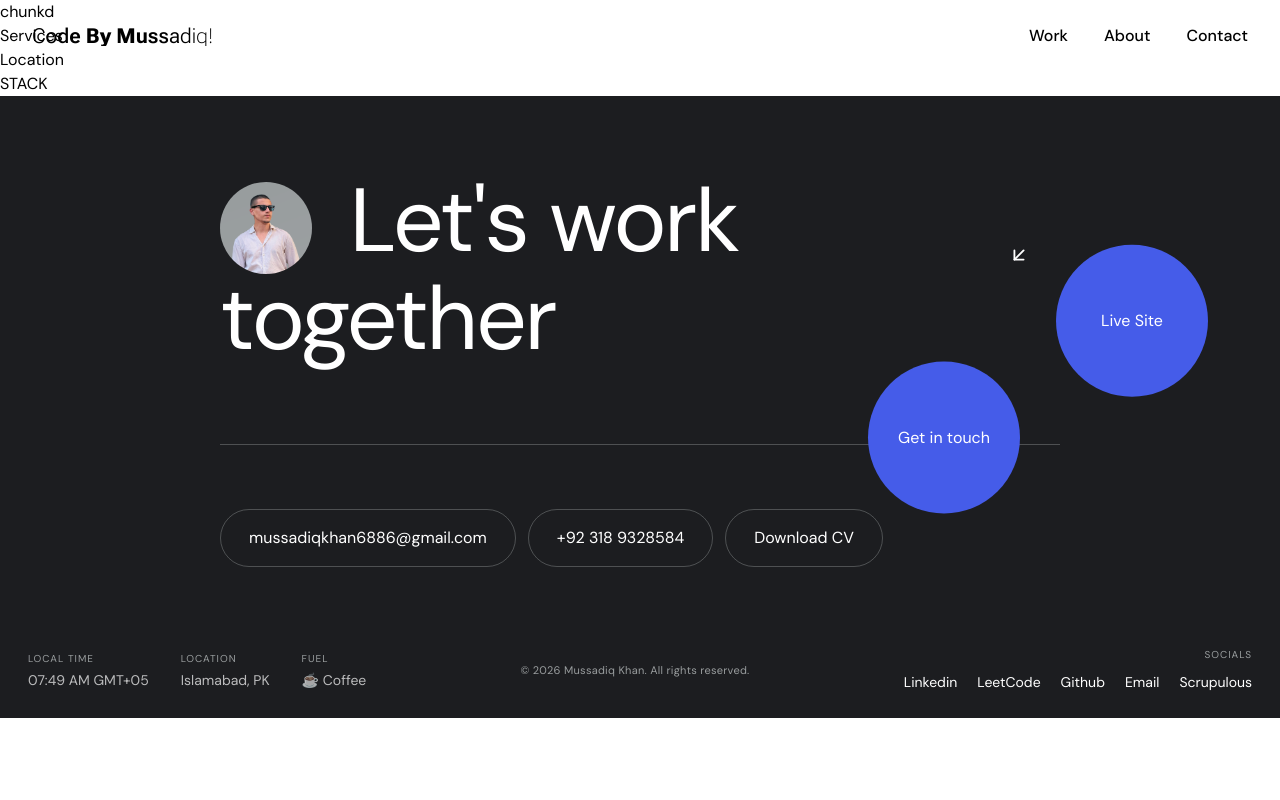
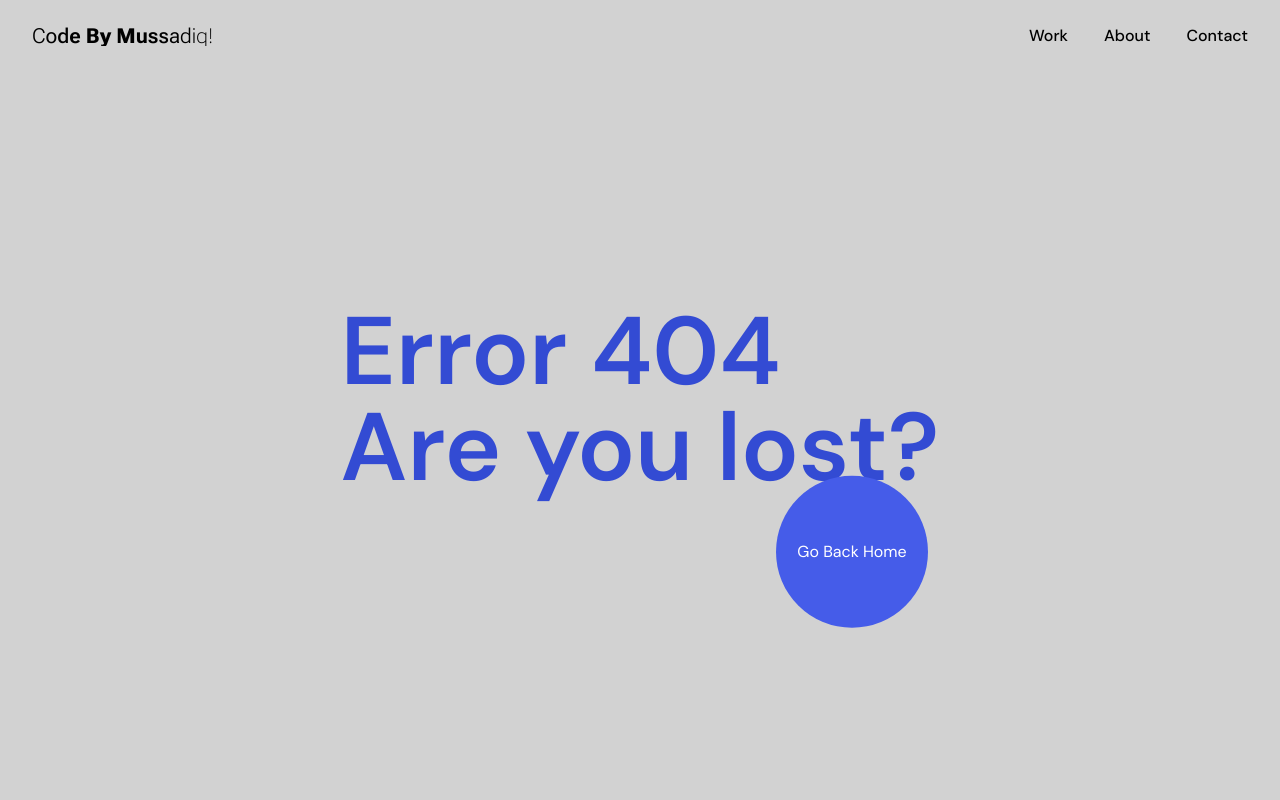
Before and after one commit to mussadiqkhan6886/portfolionew, a Next.js app: page /work/chunkd in a window 1280 px wide. Shown: the top 800 px of the page. Built offline with nearby package versions, Linux system fonts and the light colour scheme.

Commit message:
completed error page

```diff
--- a/app/work/[slug]/page.tsx
+++ b/app/work/[slug]/page.tsx
@@ -1,5 +1,6 @@
 import FloatEffect from '@/components/ui/FloatEffect'
 import MagnetText from '@/components/ui/MagnetEffect'
+import { projects } from '@/constants'
 import Link from 'next/link'
 import React from 'react'
 
@@ -9,19 +10,38 @@ interface Params {
 
 const SingleWork = async ({params}: Params) => {
   const {slug} = await params
+
+  const project = projects.find(p => p.link === slug)
+
+  if(!project){
+    return <main className="bg-border relative text-ctr-dark flex items-center justify-center h-screen">
+      <h1 className="font-semibold text-5xl md:text-6xl lg:text-8xl">
+        Error 404
+        <br />
+        Are you lost?
+      </h1>
+       <div className="absolute left-3/4 bottom-[30%] lg:bottom-[50%] -translate-x-3/2 -translate-y-3/2">
+          <FloatEffect output={[100,250]}>
+            <Link href={'/'}>
+              <MagnetText dot="no" text="Go Back Home" className="absolute w-38 h-38 items-center justify-center bg-ctr hover:bg-ctr-dark rounded-full text-white -bottom-5 right-8" />
+            </Link>
+          </FloatEffect>
+        </div>
+    </main>
+  }
   return (
     <main>
-      <section className="relative">
-        <h1>{slug}</h1>
-        <div>
+      <section className="max-w-5xl mx-auto py-16 md:py-24 my-16 md:px-12 relative h-[70vh] flex justify-between flex-col ">
+        <h1 className="text-[44px] md:text-6xl lg:text-8xl leading-none lg:leading-22 tracking-tight">{slug}</h1>
+        <div className="flex justify-between items-center">
           <div>
-            <h2>Services</h2>
+            <h2 className="border-b border-border/50 text-xs uppercase text-gray pb-4">Services</h2>
           </div>
           <div>
-            <h2>Location</h2>
+            <h2 className="border-b border-border/50 text-xs uppercase text-gray pb-4">Location</h2>
           </div>
           <div>
-            <h2>STACK</h2>
+            <h2 className="border-b border-border/50 text-xs uppercase text-gray pb-4">STACK</h2>
           </div>
         </div>
         <div className="absolute -bottom-15 right-10">
@@ -32,6 +52,9 @@ const SingleWork = async ({params}: Params) => {
           </FloatEffect>
         </div>
       </section>
+      <section>
+
+      </section>
     </main>
   )
 }
```
